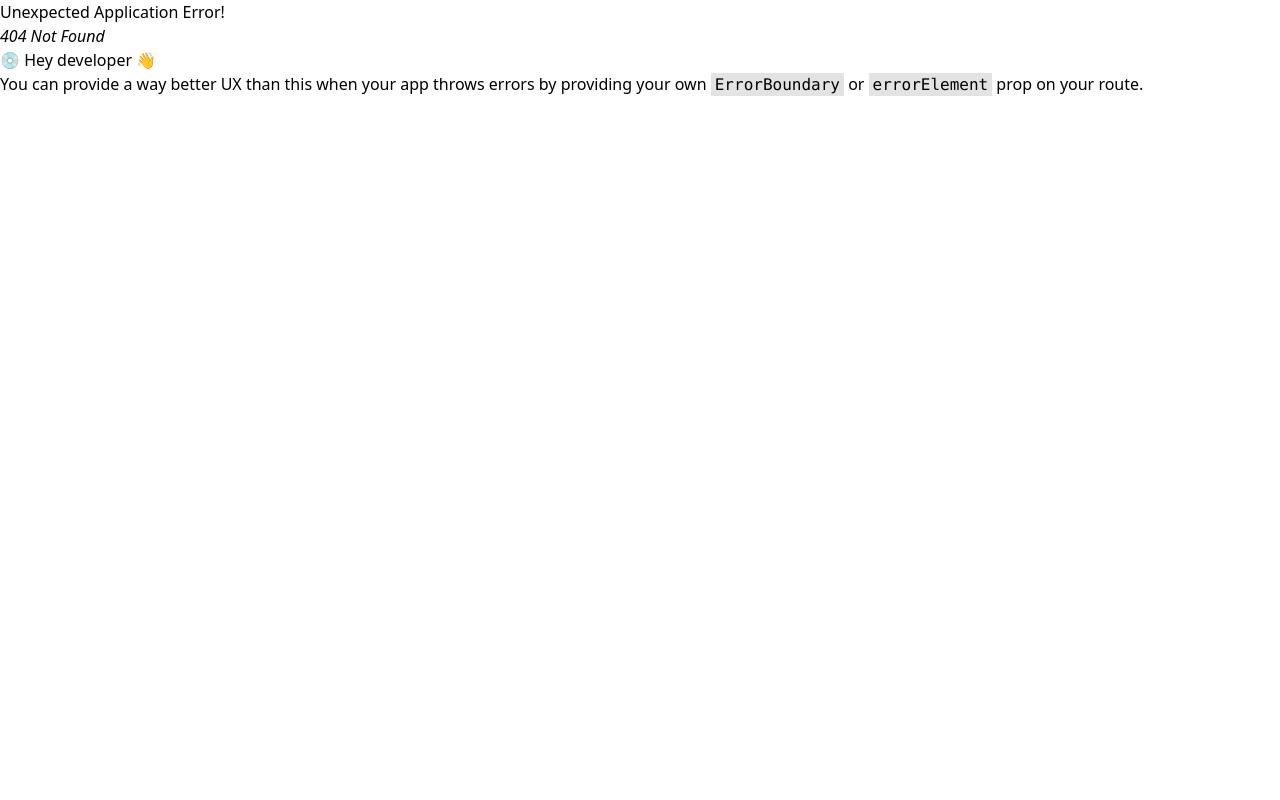
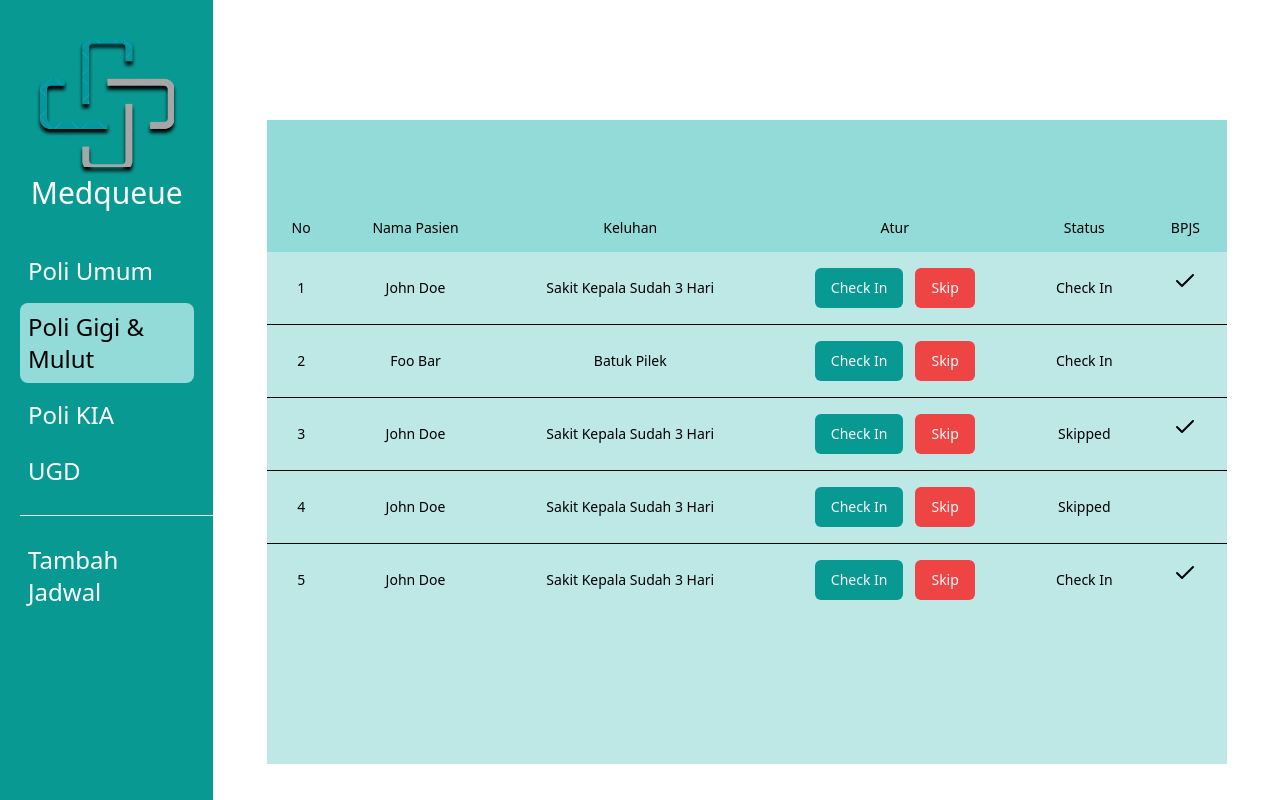
Before and after one commit to Medqueue-Alta/Medqueue-FE, a React (Vite) app: page /faskes/antrian/gigi in a window 1280 px wide. Before the commit this address had no page. Built offline with nearby package versions, Linux system fonts and the light colour scheme.

Commit message:
fix: make the active nav follow the link

```diff
--- a/src/pages/AddFaskesSchedule.tsx
+++ b/src/pages/AddFaskesSchedule.tsx
@@ -14,28 +14,41 @@ import {
   } from "@/components/ui/select"
 import MainButton from "@/components/MainButton"
 import { Separator } from "@/components/ui/separator"
+import { Link, useParams, useLocation } from "react-router-dom"
 
 const AddFaskesSchedule = () => {
+  const {poli} = useParams()
+  const location = useLocation()
   return (
 <FaskesLayout>
       <FaskesSidebar>
       <ul className="flex flex-col justify-center pl-5 h-full gap-2">
-            <div className="cursor-pointer p-2 max-w-[90%] rounded-lg">
-                <li className="text-white text-2xl">Poli Umum</li>
+                <Link to={"/faskes/antrian/umum"}>
+                    <div className={`${poli === "umum" ? "bg-[#92DBD8]" : ""} cursor-pointer  p-2 max-w-[90%] rounded-lg`}>
+                        <li className={`${poli === "umum" ? "" : "text-white"} text-2xl`}>Poli Umum</li>
                     </div>
-            <div className="cursor-pointer p-2 max-w-[90%] rounded-lg">
-                <li className="text-white text-2xl">Poli Gigi & Mulut</li>
+                </Link>
+                <Link to={"/faskes/antrian/gigi"}>
+                    <div className={`${poli === "gigi" ? "bg-[#92DBD8]" : ""} cursor-pointer  p-2 max-w-[90%] rounded-lg`}>
+                        <li className={`${poli === "gigi" ? "" : "text-white"} text-2xl`}>Poli Gigi & Mulut</li>
                     </div>
-            <div className="cursor-pointer p-2 max-w-[90%] rounded-lg">
-                <li className="text-white text-2xl">Poli KIA</li>
+                </Link>
+                <Link to={"/faskes/antrian/kia"}>
+                    <div className={`${poli === "kia" ? "bg-[#92DBD8]" : ""} cursor-pointer  p-2 max-w-[90%] rounded-lg`}>
+                        <li className={`${poli === "kia" ? "" : "text-white"} text-2xl`}>Poli KIA</li>
                     </div>
-            <div className="cursor-pointer p-2 max-w-[90%] rounded-lg">
-                <li className="text-white text-2xl">UGD</li>
+                </Link>
+                <Link to={"/faskes/antrian/ugd"}>
+                    <div className={`${poli === "ugd" ? "bg-[#92DBD8]" : ""} cursor-pointer  p-2 max-w-[90%] rounded-lg`}>
+                        <li className={`${poli === "ugd" ? "" : "text-white"} text-2xl`}>UGD</li>
                     </div>
+                </Link>
                 <Separator className="my-3"/>
-            <div className="cursor-pointer bg-[#92DBD8] p-2 max-w-[90%] rounded-lg">
-                <li className="text-2xl text-center">Tambah Jadwal</li>
+                <Link to={"/faskes/jadwal/add"}>
+                    <div className={`${location.pathname === "/faskes/jadwal/add" ? "bg-[#92DBD8]" : ""} cursor-pointer  p-2 max-w-[90%] rounded-lg`}>
+                        <li className={`${location.pathname === "/faskes/jadwal/add" ? "" : "text-white"} text-2xl`}>Tambah Jadwal</li>
                     </div>
+                </Link>
         </ul>
       </FaskesSidebar>
       <FaskesContainer title="Tambah Jadwal">
--- a/src/pages/FaskesAddSchedule.tsx
+++ /dev/null
@@ -1,10 +0,0 @@
-
-const FaskesAddSchedule = () => {
-  return (
-    <div>
-      <h1>Faskes Add Schedule Pages</h1>
-    </div>
-  )
-}
-
-export default FaskesAddSchedule
--- a/src/pages/FaskesQueue.tsx
+++ b/src/pages/FaskesQueue.tsx
@@ -6,28 +6,40 @@ import { Button } from "@/components/ui/button"
 import { Separator } from "@/components/ui/separator"
 import { Table, TableBody, TableCell, TableHead, TableHeader, TableRow } from "@/components/ui/table"
 import { Check } from "lucide-react"
+import { Link, useParams } from "react-router-dom"
 
 const FaskesQueue = () => {
+  const {poli} = useParams()
   return (
     <FaskesLayout>
       <FaskesSidebar>
         <ul className="flex flex-col justify-center pl-5 h-full gap-2">
-            <div className="cursor-pointer bg-[#92DBD8] p-2 max-w-[90%] rounded-lg">
-                <li className="text-2xl">Poli Umum</li>
+                <Link to={"/faskes/antrian/umum"}>
+                    <div className={`${poli === "umum" ? "bg-[#92DBD8]" : ""} cursor-pointer  p-2 max-w-[90%] rounded-lg`}>
+                        <li className={`${poli === "umum" ? "" : "text-white"} text-2xl`}>Poli Umum</li>
                     </div>
-            <div className="cursor-pointer p-2 max-w-[90%] rounded-lg">
-                <li className="text-white text-2xl">Poli Gigi & Mulut</li>
+                </Link>
+                <Link to={"/faskes/antrian/gigi"}>
+                    <div className={`${poli === "gigi" ? "bg-[#92DBD8]" : ""} cursor-pointer  p-2 max-w-[90%] rounded-lg`}>
+                        <li className={`${poli === "gigi" ? "" : "text-white"} text-2xl`}>Poli Gigi & Mulut</li>
                     </div>
-            <div className="cursor-pointer p-2 max-w-[90%] rounded-lg">
-                <li className="text-white text-2xl">Poli KIA</li>
+                </Link>
+                <Link to={"/faskes/antrian/kia"}>
+                    <div className={`${poli === "kia" ? "bg-[#92DBD8]" : ""} cursor-pointer  p-2 max-w-[90%] rounded-lg`}>
+                        <li className={`${poli === "kia" ? "" : "text-white"} text-2xl`}>Poli KIA</li>
                     </div>
-            <div className="cursor-pointer p-2 max-w-[90%] rounded-lg">
-                <li className="text-white text-2xl">UGD</li>
+                </Link>
+                <Link to={"/faskes/antrian/ugd"}>
+                    <div className={`${poli === "ugd" ? "bg-[#92DBD8]" : ""} cursor-pointer  p-2 max-w-[90%] rounded-lg`}>
+                        <li className={`${poli === "ugd" ? "" : "text-white"} text-2xl`}>UGD</li>
                     </div>
+                </Link>
                 <Separator className="my-3"/>
-            <div className="cursor-pointer p-2 max-w-[90%] rounded-lg">
-                <li className="text-2xl text-white">Tambah Jadwal</li>
+                <Link to={"/faskes/jadwal/add"}>
+                    <div className={`cursor-pointer p-2 max-w-[90%] rounded-lg`}>
+                        <li className={`text-white text-2xl`}>Tambah Jadwal</li>
                     </div>
+                </Link>
         </ul>
       </FaskesSidebar>
       <FaskesContainer >
--- a/src/pages/FaskesSchedule.tsx
+++ b/src/pages/FaskesSchedule.tsx
@@ -5,27 +5,39 @@ import MainButton from "@/components/MainButton"
 import { Button } from "@/components/ui/button"
 import { Separator } from "@/components/ui/separator"
 import { Table, TableBody, TableCell, TableHead, TableHeader, TableRow } from "@/components/ui/table"
+import { Link, useParams } from "react-router-dom"
 const FaskesSchedule = () => {
+    const {poli} = useParams()
   return (
     <FaskesLayout>
       <FaskesSidebar>
         <ul className="flex flex-col justify-center pl-5 h-full gap-2">
-            <div className="cursor-pointer bg-[#92DBD8] p-2 max-w-[90%] rounded-lg">
-                <li className="text-2xl">Poli Umum</li>
-            </div>
-            <div className="cursor-pointer p-2 max-w-[90%] rounded-lg">
-                <li className="text-white text-2xl">Poli Gigi & Mulut</li>
-            </div>
-            <div className="cursor-pointer p-2 max-w-[90%] rounded-lg">
-                <li className="text-white text-2xl">Poli KIA</li>
-            </div>
-            <div className="cursor-pointer p-2 max-w-[90%] rounded-lg">
-                <li className="text-white text-2xl">UGD</li>
-            </div>
+            <Link to={"/faskes/jadwal/umum"}>
+                <div className={`${poli === "umum" ? "bg-[#92DBD8]" : ""} cursor-pointer  p-2 max-w-[90%] rounded-lg`}>
+                    <li className={`${poli === "umum" ? "" : "text-white"} text-2xl`}>Poli Umum</li>
+                </div>
+            </Link>
+            <Link to={"/faskes/jadwal/gigi"}>
+                <div className={`${poli === "gigi" ? "bg-[#92DBD8]" : ""} cursor-pointer  p-2 max-w-[90%] rounded-lg`}>
+                    <li className={`${poli === "gigi" ? "" : "text-white"} text-2xl`}>Poli Gigi & Mulut</li>
+                </div>
+            </Link>
+            <Link to={"/faskes/jadwal/kia"}>
+                <div className={`${poli === "kia" ? "bg-[#92DBD8]" : ""} cursor-pointer  p-2 max-w-[90%] rounded-lg`}>
+                    <li className={`${poli === "kia" ? "" : "text-white"} text-2xl`}>Poli KIA</li>
+                </div>
+            </Link>
+            <Link to={"/faskes/jadwal/ugd"}>
+                <div className={`${poli === "ugd" ? "bg-[#92DBD8]" : ""} cursor-pointer  p-2 max-w-[90%] rounded-lg`}>
+                    <li className={`${poli === "ugd" ? "" : "text-white"} text-2xl`}>UGD</li>
+                </div>
+            </Link>
             <Separator className="my-3"/>
-            <div className="cursor-pointer p-2 max-w-[90%] rounded-lg">
-                <li className="text-2xl text-white">Tambah Jadwal</li>
-            </div>
+            <Link to={"/faskes/jadwal/add"}>
+                <div className={`cursor-pointer  p-2 max-w-[90%] rounded-lg`}>
+                    <li className={`text-white text-2xl`}>Tambah Jadwal</li>
+                </div>
+            </Link>
         </ul>
       </FaskesSidebar>
       <FaskesContainer >
--- a/src/routes/App.tsx
+++ b/src/routes/App.tsx
@@ -21,11 +21,11 @@ const router = createBrowserRouter([
     element: <FaskesHome />
   },
   {
-    path: "/faskes/antrian",
+    path: "/faskes/antrian/:poli",
     element: <FaskesQueue />
   },
   {
-    path: "/faskes/jadwal",
+    path: "/faskes/jadwal/:poli",
     element: <FaskesSchedule />
   },
   {
```
Lines whose indentation alone changed are shown as unchanged.
